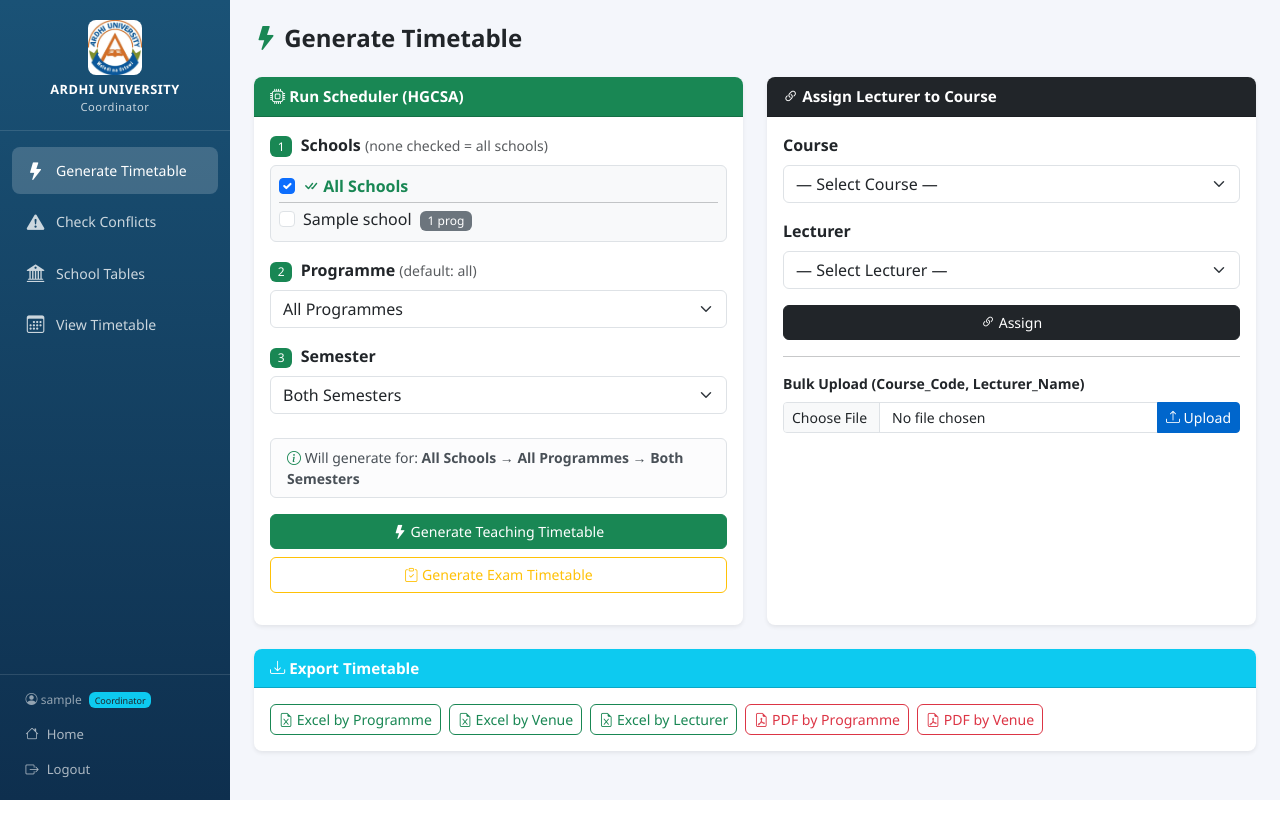
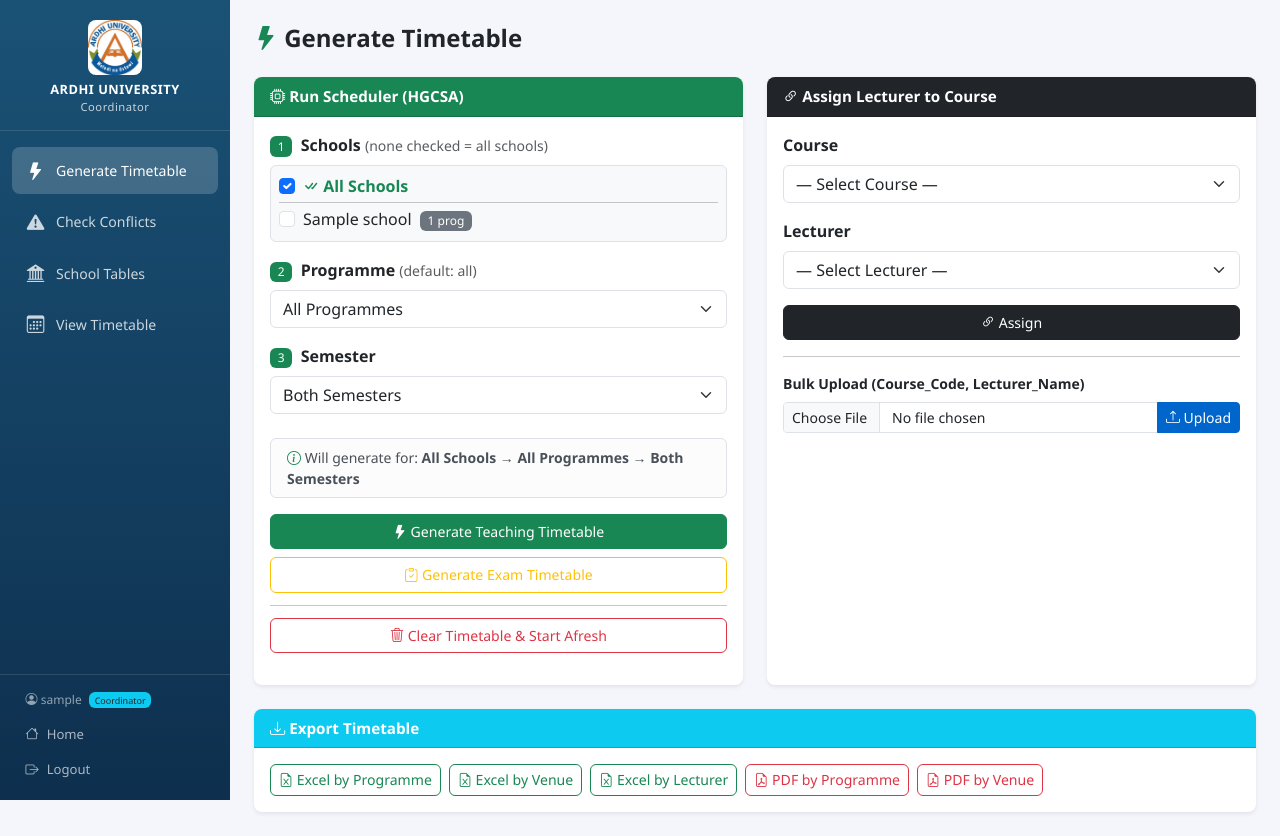
Before and after one commit to derick328/ARDHI-AUTOMATED-TIMETABLE-SYSYEM, a Django app: page /coordinator/ in a window 1280 px wide. Before the commit the page ends 800 px from the top, so only its background shows below. Run offline with Django 5.2, Linux system fonts and the light colour scheme; a user stored in the database is signed in; tables that the repository leaves empty hold one stand-in row (values such as "Sample post"); some libraries are stand-ins or nearby versions.

Commit message:
feat: Add clear timetable functionality with confirmation prompt and API endpoint

```diff
--- a/TimetableManagementSystem/scheduler/templates/scheduler/coordinator.html
+++ b/TimetableManagementSystem/scheduler/templates/scheduler/coordinator.html
@@ -184,6 +184,10 @@ body{background:#f4f6fb;font-family:'Segoe UI',Arial,sans-serif}
                 </button>
                 <button class="btn btn-outline-warning" id="btnGenerateExam">
                   <i class="bi bi-clipboard-check"></i> Generate Exam Timetable
+                </button>
+                <hr class="my-1">
+                <button class="btn btn-outline-danger" id="btnClearTimetable">
+                  <i class="bi bi-trash3"></i> Clear Timetable &amp; Start Afresh
                 </button>
               </div>
               <div id="genStatus" class="mt-3 small"></div>
@@ -900,6 +904,52 @@ function generate(examOnly) {
 document.getElementById('btnGenerate').onclick = () => generate(false);
 document.getElementById('btnGenerateExam').onclick = () => generate(true);
 
+// ── Clear timetable ───────────────────────────────────────────────
+document.getElementById('btnClearTimetable').addEventListener('click', function() {
+  const checkedIds = getCheckedSchoolIds();
+  const progId = genProgEl.value;
+
+  // Build a human-readable scope description
+  let scopeDesc = 'ALL timetable entries for the entire university';
+  if (progId) {
+    const progLabel = genProgEl.options[genProgEl.selectedIndex].text;
+    scopeDesc = `all entries for programme: ${progLabel}`;
+  } else if (checkedIds.length > 0) {
+    const names = schoolChks.filter(c => c.checked).map(c => c.dataset.name).join(', ');
+    scopeDesc = `all entries for school(s): ${names}`;
+  }
+
+  if (!confirm(`This will permanently delete ${scopeDesc}.\n\nThis cannot be undone. Proceed?`)) return;
+
+  const status = document.getElementById('genStatus');
+  status.innerHTML = '<span class="spinner-border spinner-border-sm"></span> Clearing timetable...';
+
+  // Build query string for filtering
+  let url = '/api/timetable/clear/';
+  const params = new URLSearchParams();
+  if (progId) {
+    params.append('programme', progId);
+  } else if (checkedIds.length > 0) {
+    // Collect all programme ids from checked schools
+    const idSet = new Set(checkedIds);
+    allProgOptions.filter(p => idSet.has(p.school)).forEach(p => params.append('programme', p.value));
+  }
+  if ([...params].length) url += '?' + params.toString();
+
+  fetch(url, {
+    method: 'DELETE',
+    headers: { 'X-CSRFToken': getCsrfToken() }
+  }).then(r => r.json()).then(data => {
+    status.innerHTML = `<div class="alert alert-success py-2">
+      <i class="bi bi-check-circle-fill"></i> ${data.message}
+      You can now generate a fresh timetable.
+    </div>`;
+    if (calendar) { calendar.removeAllEvents(); }
+  }).catch(() => {
+    status.innerHTML = '<div class="alert alert-danger py-2">Failed to clear timetable.</div>';
+  });
+});
+
 // ── Conflict Check ────────────────────────────────────────────────
 document.getElementById('btnCheckConflicts').addEventListener('click', function() {
   const summary = document.getElementById('conflictSummary');
--- a/TimetableManagementSystem/scheduler/urls.py
+++ b/TimetableManagementSystem/scheduler/urls.py
@@ -48,6 +48,9 @@ urlpatterns = [
     # ── Timeslot Seeder ───────────────────────────────────────────────────────────
     path('api/admin/seed-timeslots/', views.SeedTimeslotsView.as_view(), name='seed_timeslots'),
 
+    # ── Timetable Clear ───────────────────────────────────────────────────────────
+    path('api/timetable/clear/', views.ClearTimetableView.as_view(), name='clear_timetable'),
+
     # ── Bulk Clear (Uploaded Data) ────────────────────────────────────────────────
     path('api/admin/clear/rooms/', views.ClearRoomsView.as_view(), name='clear_rooms'),
     path('api/admin/clear/lecturers/', views.ClearLecturersView.as_view(), name='clear_lecturers'),
--- a/TimetableManagementSystem/scheduler/views.py
+++ b/TimetableManagementSystem/scheduler/views.py
@@ -817,6 +817,31 @@ class ClearStudentCountsView(ClearDataView):
     label = 'studentcounts'
 
 
+class ClearTimetableView(APIView):
+    """
+    DELETE /api/timetable/clear/
+    Deletes all TimetableEntry records (full reset).
+    Optionally filter by programme_ids or school_id via query params.
+    Accessible by admin or coordinator (TTC/HOD).
+    """
+    permission_classes = [IsCoordinatorOrAdmin]
+
+    def delete(self, request):
+        programme_ids = request.query_params.getlist('programme')
+        school_id = request.query_params.get('school')
+
+        qs = TimetableEntry.objects.all()
+        if programme_ids:
+            qs = qs.filter(programme__id__in=programme_ids)
+        elif school_id:
+            qs = qs.filter(programme__school__id=school_id)
+
+        count, _ = qs.delete()
+        log_action(request.user, 'CLEAR_TIMETABLE', 'TimetableEntry',
+                   details=f"Deleted {count} entries")
+        return Response({'deleted': count, 'message': f'{count} timetable entries deleted.'})
+
+
 # ── DRF Token Auth ────────────────────────────────────────────────────────────────
 
 class ObtainTokenView(APIView):
```
